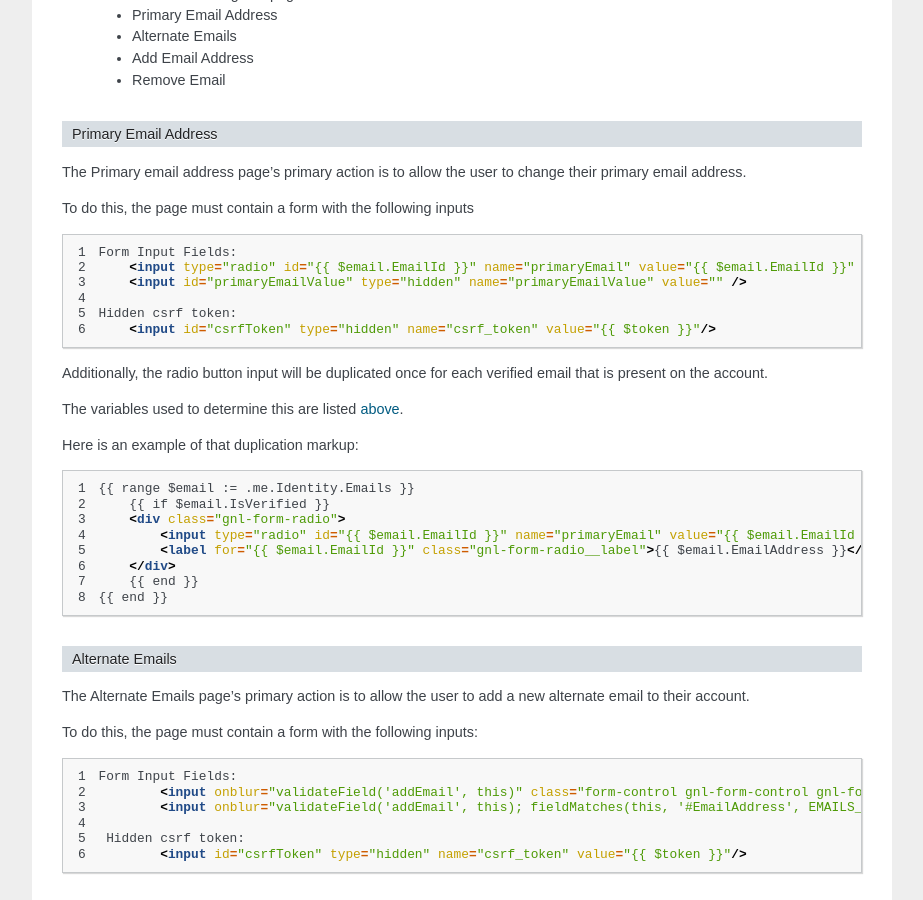
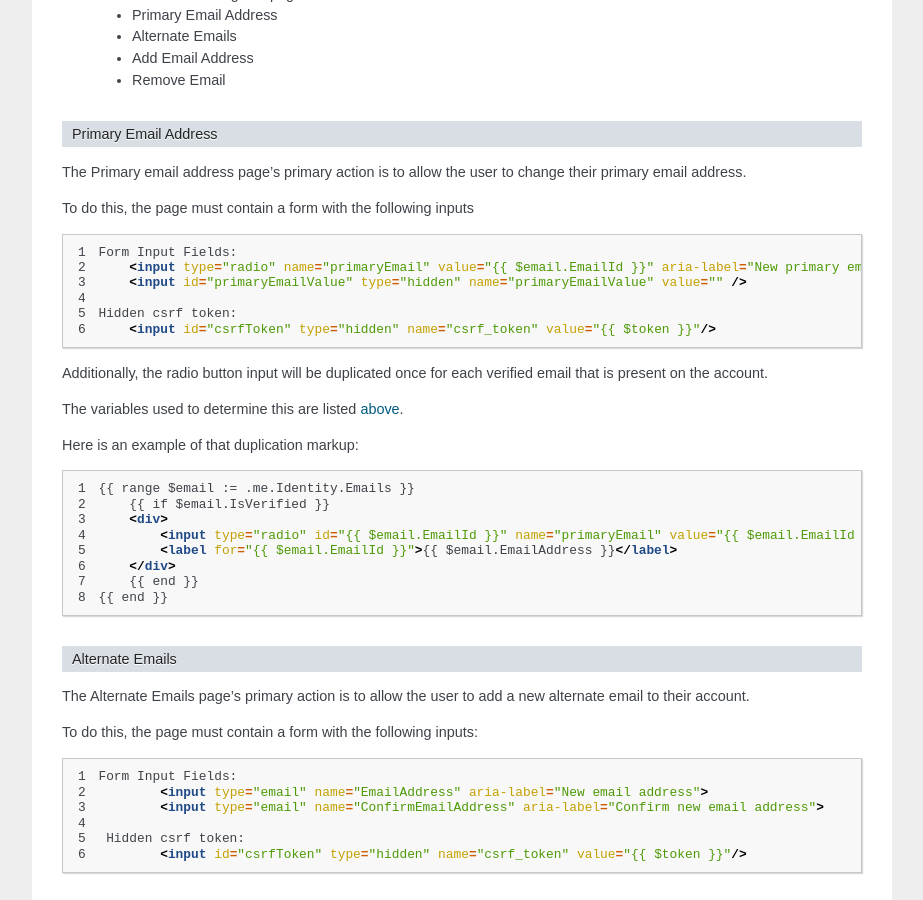
Before and after one commit to Vivvo/gnl-templates, a Sphinx documentation site: the page built from documentation/source/template-design-guide.rst, in a window 1280 px wide and 900 px high, scrolled down 5510 px. Shown: the whole window, without its empty margins (198-1121 px from the left). Built offline with Sphinx 7.4.7, drawn with Linux system fonts in a browser that asks for light colours; some of the changed text lies outside the part shown.

Commit message:
FIX: consistency around aria labels, sample code attributes

```diff
--- a/documentation/source/template-design-guide.rst
+++ b/documentation/source/template-design-guide.rst
@@ -312,9 +312,9 @@ Sample form inputs:
    :linenos:
 
     Form Input Fields:
-        <input type="password" minlength="8" maxlength="128" name="CurrentPassword" value="" aria-label="Current password">
-        <input type="password" minlength="8" maxlength="128" name="Password" value="" aria-label="New password">
-        <input type="password" minlength="8" maxlength="128" name="VerifyPassword" value="" aria-label="Verify new password">
+        <input type="password" name="CurrentPassword" value="" aria-label="Current password">
+        <input type="password" name="Password" value="" aria-label="New password">
+        <input type="password" name="VerifyPassword" value="" aria-label="Verify new password">
 
     Hidden csrf token:
         <input id="csrfToken" type="hidden" name="csrf_token" value="{{ $token }}"/>
@@ -368,7 +368,7 @@ To do this, the page must contain a form with the following inputs
    :linenos:
 
     Form Input Fields:
-        <input type="radio" id="{{ $email.EmailId }}" name="primaryEmail" value="{{ $email.EmailId }}" class="gnl-form-radio__input gnl-outline-remove" />
+        <input type="radio" name="primaryEmail" value="{{ $email.EmailId }}" aria-label="New primary email"/>
         <input id="primaryEmailValue" type="hidden" name="primaryEmailValue" value="" />
 
     Hidden csrf token:
@@ -386,9 +386,9 @@ Here is an example of that duplication markup:
 
     {{ range $email := .me.Identity.Emails }}
         {{ if $email.IsVerified }}
-        <div class="gnl-form-radio">
-            <input type="radio" id="{{ $email.EmailId }}" name="primaryEmail" value="{{ $email.EmailId }}" class="gnl-form-radio__input gnl-outline-remove" />
-            <label for="{{ $email.EmailId }}" class="gnl-form-radio__label">{{ $email.EmailAddress }}</label>
+        <div>
+            <input type="radio" id="{{ $email.EmailId }}" name="primaryEmail" value="{{ $email.EmailId }}" />
+            <label for="{{ $email.EmailId }}">{{ $email.EmailAddress }}</label>
         </div>
         {{ end }}
     {{ end }}
@@ -406,8 +406,8 @@ To do this, the page must contain a form with the following inputs:
    :linenos:
 
     Form Input Fields:
-            <input onblur="validateField('addEmail', this)" class="form-control gnl-form-control gnl-form-control--md" type="email" data-val="true" data-val-email="Enter a valid email address." data-val-maxlength="Email address must be no longer than 70 characters." data-val-maxlength-max="70" data-val-required="Enter your email address." id="EmailAddress" maxlength="70" name="EmailAddress" value="{{.EmailValue}}">
-            <input onblur="validateField('addEmail', this); fieldMatches(this, '#EmailAddress', EMAILS_DONT_MATCH)" class="form-control gnl-form-control gnl-form-control--md" type="email" data-val="true" data-val-email="Enter a valid email address." data-val-equalto="Email addresses do not match." data-val-equalto-other="*.EmailAddress" data-val-maxlength="Email address must be no longer than 70 characters." data-val-maxlength-max="70" data-val-required="Confirm your email address." id="ConfirmEmailAddress" maxlength="70" name="ConfirmEmailAddress" value="" required>
+            <input type="email" name="EmailAddress" aria-label="New email address">
+            <input type="email" name="ConfirmEmailAddress" aria-label="Confirm new email address">
 
      Hidden csrf token:
             <input id="csrfToken" type="hidden" name="csrf_token" value="{{ $token }}"/>
```
